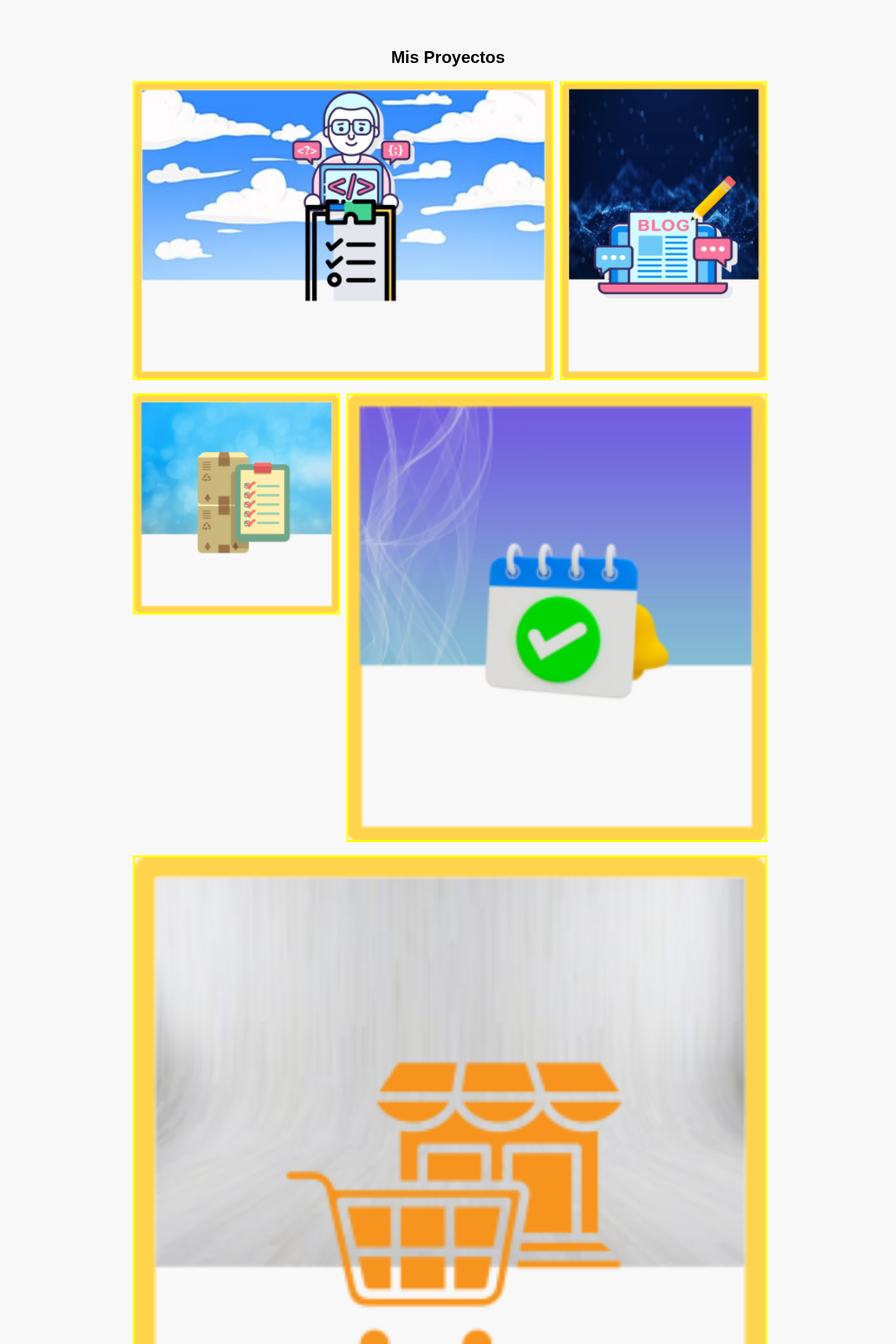
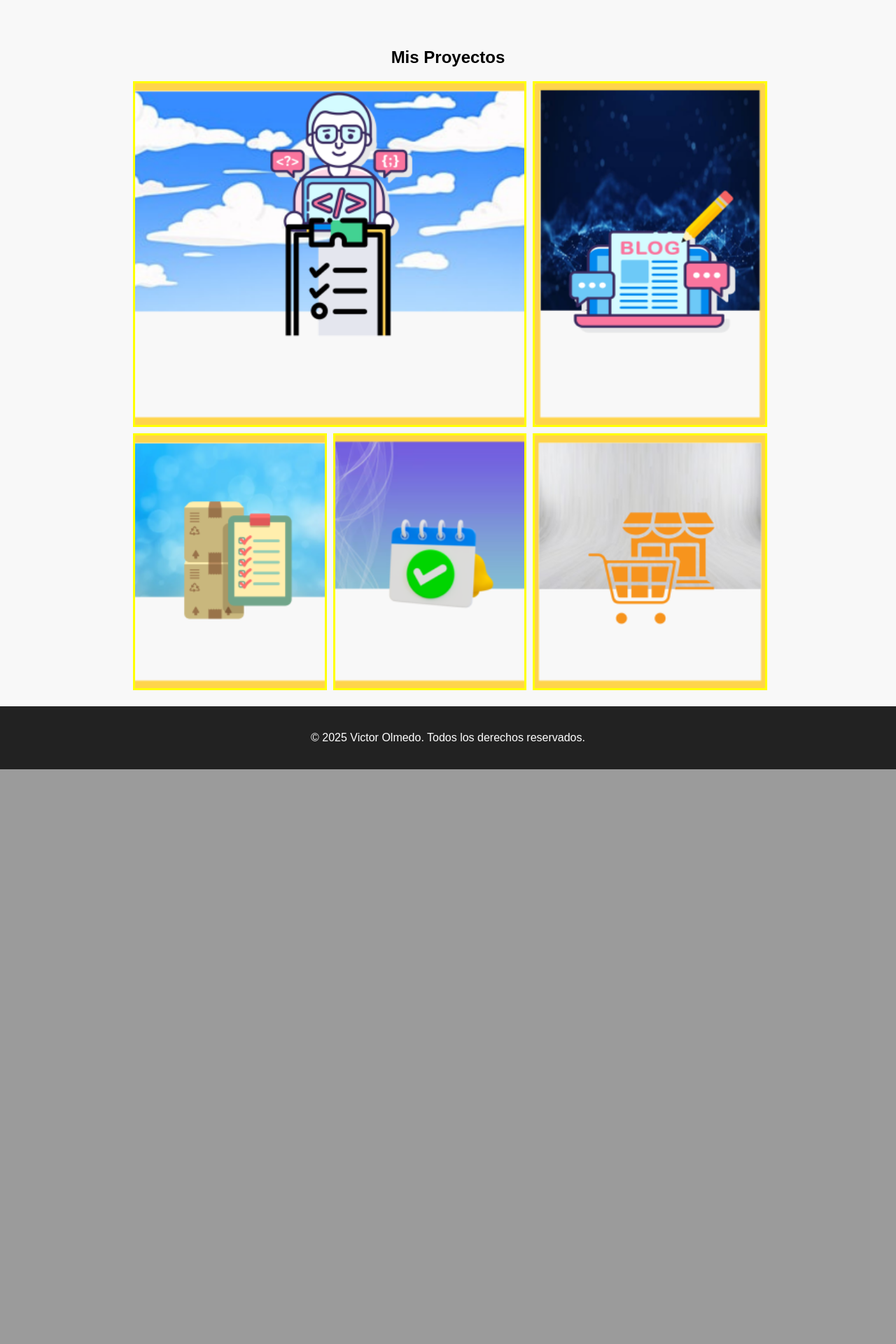
Before and after one commit to victormom/victormom.github.io, a PHP site: page / in a window 1280 px wide. Shown: the part 866-2786 px from the top of the page at 70% size. After the commit the page ends 1965 px from the top, so only its background shows below. Run offline with PHP 8.4, Linux system fonts and the light colour scheme.

Commit message:
trabajndo en el area de proyectos5

```diff
--- a/styles.css
+++ b/styles.css
@@ -76,8 +76,8 @@ nav ul li a {
 
 .gallery {
     display: grid;
-    grid-template-columns: repeat(3, 1fr);
-    grid-template-rows: auto;
+    grid-template-columns: repeat(2, 1fr);
+    grid-template-rows: auto auto;
     gap: 15px;
     justify-content: center;
     max-width: 900px;
@@ -93,24 +93,17 @@ nav ul li a {
     grid-column: span 1;
 }
 
-.gallery-item:nth-child(3) {
+.gallery-item:nth-child(3),
+.gallery-item:nth-child(4),
+.gallery-item:nth-child(5) {
     grid-column: span 1;
     grid-row: 2;
 }
 
-.gallery-item:nth-child(4) {
-    grid-column: span 2;
-    grid-row: 2;
-}
-
-.gallery-item:nth-child(5) {
-    grid-column: span 3;
-    grid-row: 3;
-}
-
+/* Tamaño uniforme para imágenes 3, 4 y 5 */
 .gallery-item img {
     width: 100%;
-    height: auto;
+    height: 100%;
     object-fit: cover;
     border: 3px solid yellow;
 }
```
